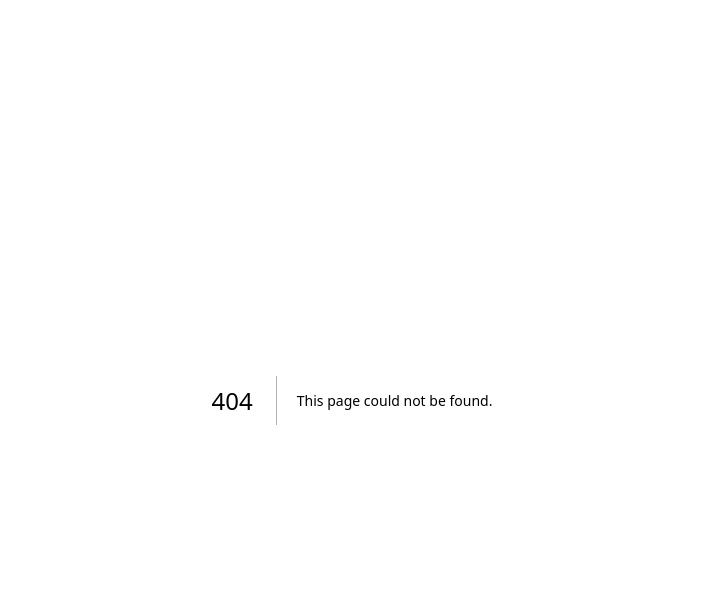
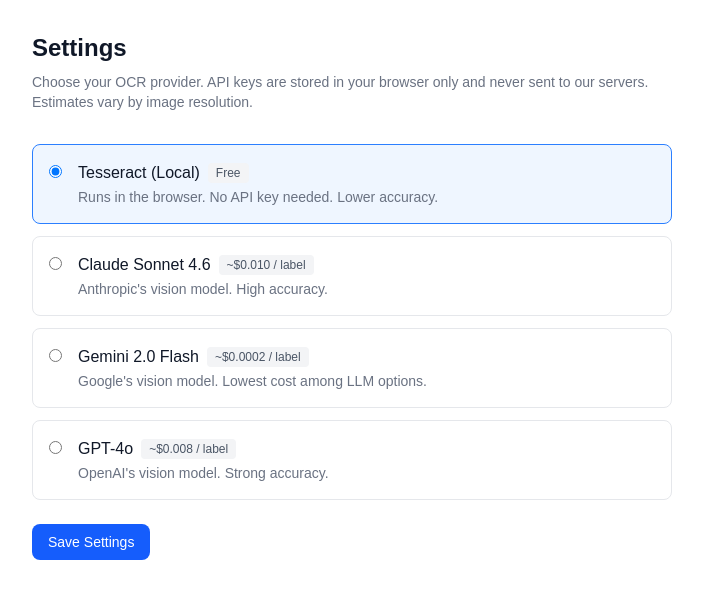
Before and after one commit to justanotherkevin/alcohol-label-verification, a Next.js app: page /settings in a window 1280 px wide. Before the commit this address had no page. Shown: the top 598 px of the page, without its empty margins (288-991 px from the left). Built offline with nearby package versions, Linux system fonts and the light colour scheme.

Commit message:
feat: add /settings page with provider selector and API key entry

```diff
--- /dev/null
+++ b/app/settings/page.tsx
@@ -0,0 +1,128 @@
+"use client"
+
+import { useState, useEffect } from "react"
+
+const PROVIDERS = [
+  {
+    id: "tesseract",
+    label: "Tesseract (Local)",
+    cost: "Free",
+    description: "Runs in the browser. No API key needed. Lower accuracy.",
+    requiresKey: false,
+  },
+  {
+    id: "claude",
+    label: "Claude Sonnet 4.6",
+    cost: "~$0.010 / label",
+    description: "Anthropic's vision model. High accuracy.",
+    requiresKey: true,
+  },
+  {
+    id: "gemini",
+    label: "Gemini 2.0 Flash",
+    cost: "~$0.0002 / label",
+    description: "Google's vision model. Lowest cost among LLM options.",
+    requiresKey: true,
+  },
+  {
+    id: "openai",
+    label: "GPT-4o",
+    cost: "~$0.008 / label",
+    description: "OpenAI's vision model. Strong accuracy.",
+    requiresKey: true,
+  },
+]
+
+export const SETTINGS_KEY = "ttb-ocr-settings"
+
+export default function SettingsPage() {
+  const [provider, setProvider] = useState("tesseract")
+  const [apiKey, setApiKey] = useState("")
+  const [saved, setSaved] = useState(false)
+
+  useEffect(() => {
+    const raw = localStorage.getItem(SETTINGS_KEY)
+    if (raw) {
+      const parsed = JSON.parse(raw) as { provider?: string; apiKey?: string }
+      setProvider(parsed.provider ?? "tesseract")
+      setApiKey(parsed.apiKey ?? "")
+    }
+  }, [])
+
+  function handleSave() {
+    localStorage.setItem(SETTINGS_KEY, JSON.stringify({ provider, apiKey }))
+    setSaved(true)
+    setTimeout(() => setSaved(false), 2000)
+  }
+
+  const selectedProvider = PROVIDERS.find((p) => p.id === provider)
+
+  return (
+    <main className="max-w-2xl mx-auto px-4 py-8">
+      <h1 className="text-2xl font-semibold text-gray-900 mb-2">Settings</h1>
+      <p className="text-sm text-gray-500 mb-8">
+        Choose your OCR provider. API keys are stored in your browser only and never sent to our
+        servers. Estimates vary by image resolution.
+      </p>
+
+      <div className="space-y-3">
+        {PROVIDERS.map((p) => (
+          <label
+            key={p.id}
+            className={`flex items-start gap-4 p-4 rounded-lg border cursor-pointer transition-colors ${
+              provider === p.id
+                ? "border-blue-500 bg-blue-50"
+                : "border-gray-200 bg-white hover:border-gray-300"
+            }`}
+          >
+            <input
+              type="radio"
+              name="provider"
+              value={p.id}
+              checked={provider === p.id}
+              onChange={() => {
+                setProvider(p.id)
+                if (!p.requiresKey) setApiKey("")
+              }}
+              className="mt-1"
+            />
+            <div className="flex-1 min-w-0">
+              <div className="flex items-center gap-2">
+                <span className="font-medium text-gray-900">{p.label}</span>
+                <span className="text-xs px-2 py-0.5 rounded bg-gray-100 text-gray-600">
+                  {p.cost}
+                </span>
+              </div>
+              <p className="text-sm text-gray-500 mt-0.5">{p.description}</p>
+            </div>
+          </label>
+        ))}
+      </div>
+
+      {selectedProvider?.requiresKey && (
+        <div className="mt-6">
+          <label className="block text-sm font-medium text-gray-700 mb-1">
+            API Key for {selectedProvider.label}
+          </label>
+          <input
+            type="password"
+            value={apiKey}
+            onChange={(e) => setApiKey(e.target.value)}
+            placeholder="API key"
+            className="w-full border border-gray-300 rounded-lg px-3 py-2 text-sm font-mono focus:outline-none focus:ring-2 focus:ring-blue-500"
+          />
+        </div>
+      )}
+
+      <div className="mt-6 flex items-center gap-3">
+        <button
+          onClick={handleSave}
+          className="px-4 py-2 bg-blue-600 text-white text-sm font-medium rounded-lg hover:bg-blue-700 transition-colors"
+        >
+          Save Settings
+        </button>
+        {saved && <span className="text-sm text-green-600">Saved!</span>}
+      </div>
+    </main>
+  )
+}
```
